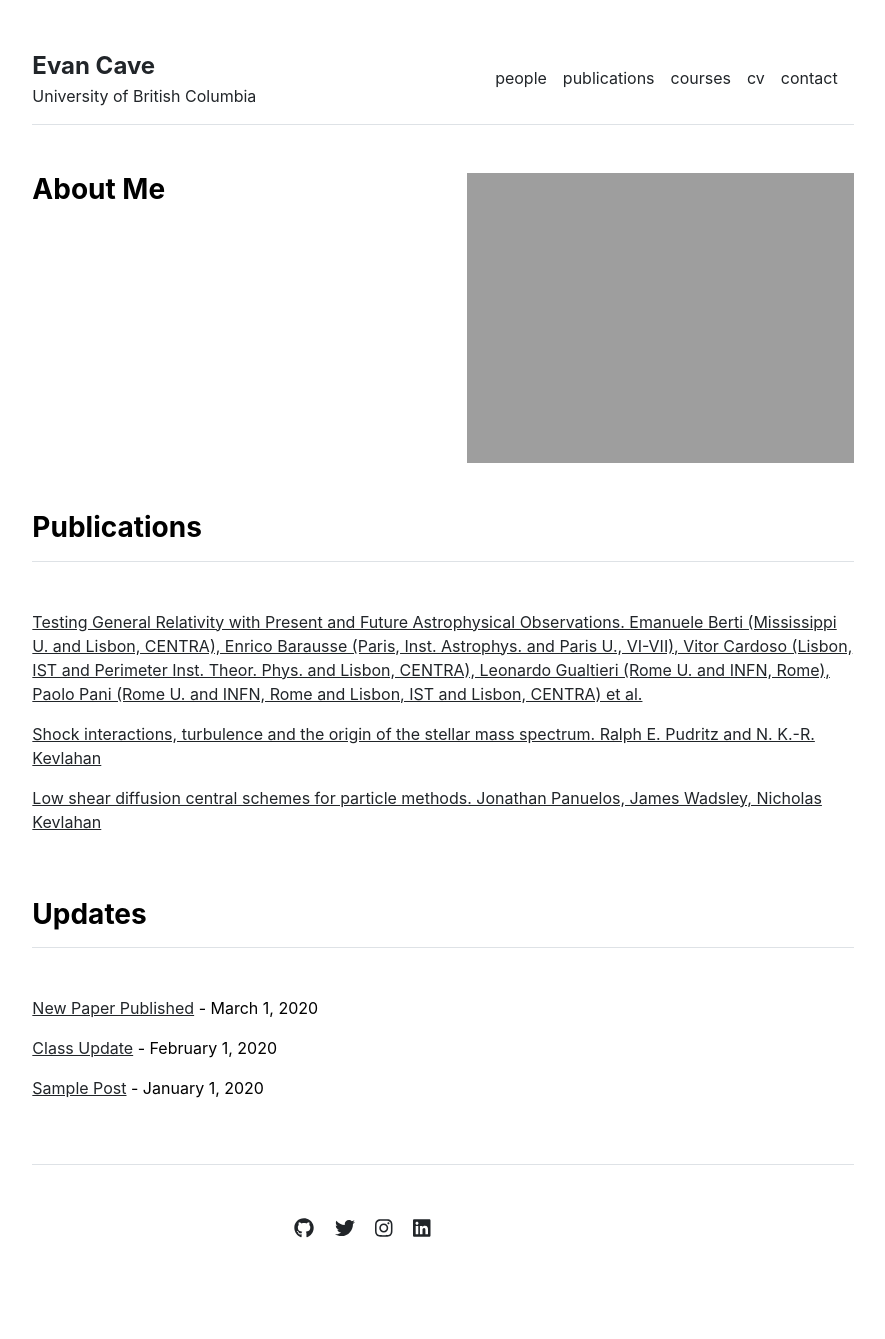
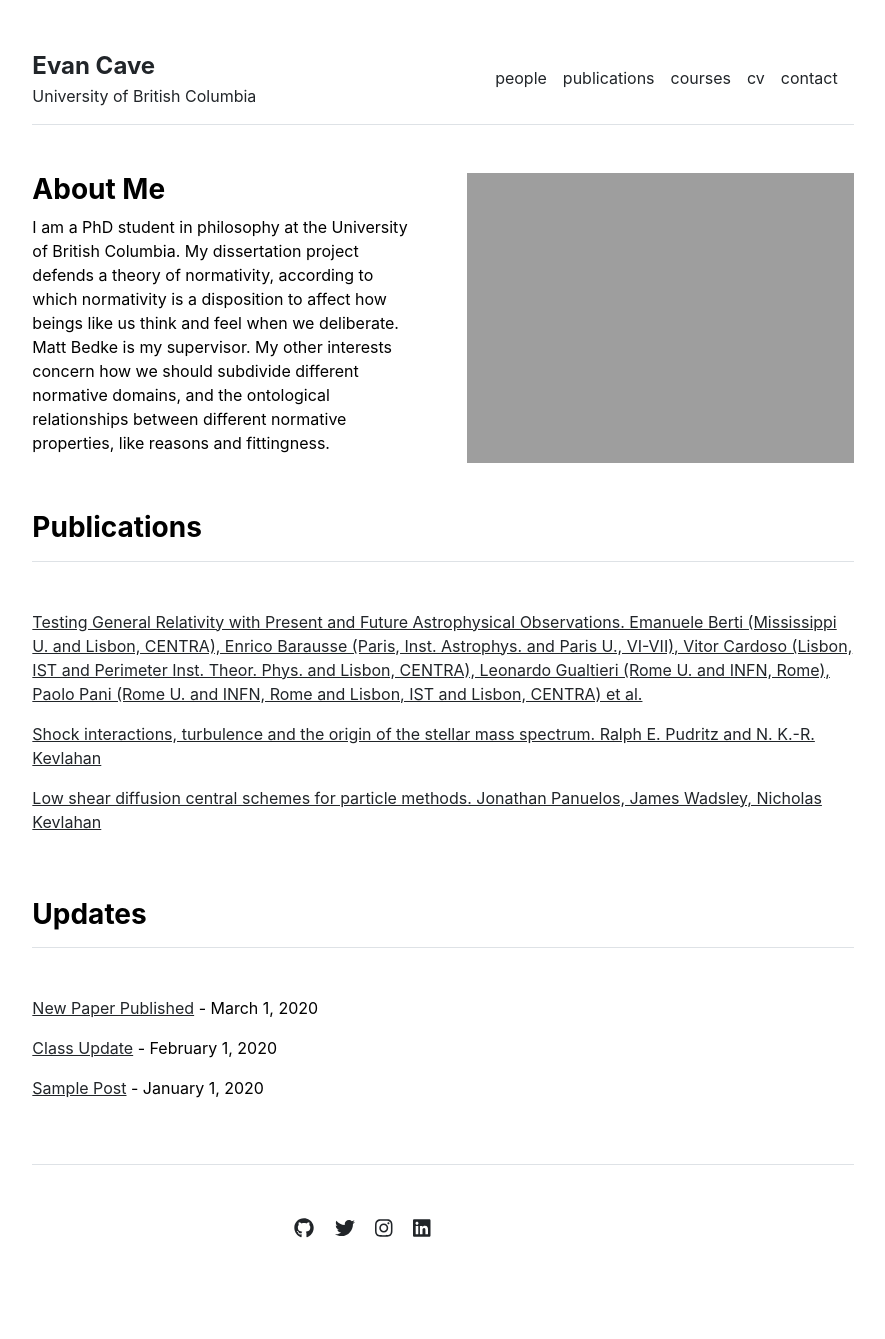
Before and after one commit to evancave/evancave.github.io, a Jekyll site: the page built from index.md, in a window 1280 px wide. Shown: the whole page, without its empty margins (197-1082 px from the left). Built offline with Jekyll 4.4.1, drawn with Linux system fonts in a browser that asks for light colours.

Commit message:
Update home.html

```diff
--- a/_layouts/home.html
+++ b/_layouts/home.html
@@ -5,8 +5,8 @@ layout: default
 <div class="row g-5 mb-5">
   <div class="col-md-6">
     <h3 class="fw-bold">About Me</h3>
-    {{ I am a PhD student in philosophy at the University of British Columbia. My dissertation project defends a theory of normativity, according to which normativity is a disposition to affect how beings like us think and feel when we deliberate.
-    Matt Bedke is my supervisor. My other interests concern how we should subdivide different normative domains, and the ontological relationships between different normative properties, like reasons and fittingness. }}
+    I am a PhD student in philosophy at the University of British Columbia. My dissertation project defends a theory of normativity, according to which normativity is a disposition to affect how beings like us think and feel when we deliberate.
+    Matt Bedke is my supervisor. My other interests concern how we should subdivide different normative domains, and the ontological relationships between different normative properties, like reasons and fittingness.
   </div>
   <div class="col-md-6">
     <img src="{{ site.github.url }}/assets/img/home.jpg" alt="Home" width="100%">
```
